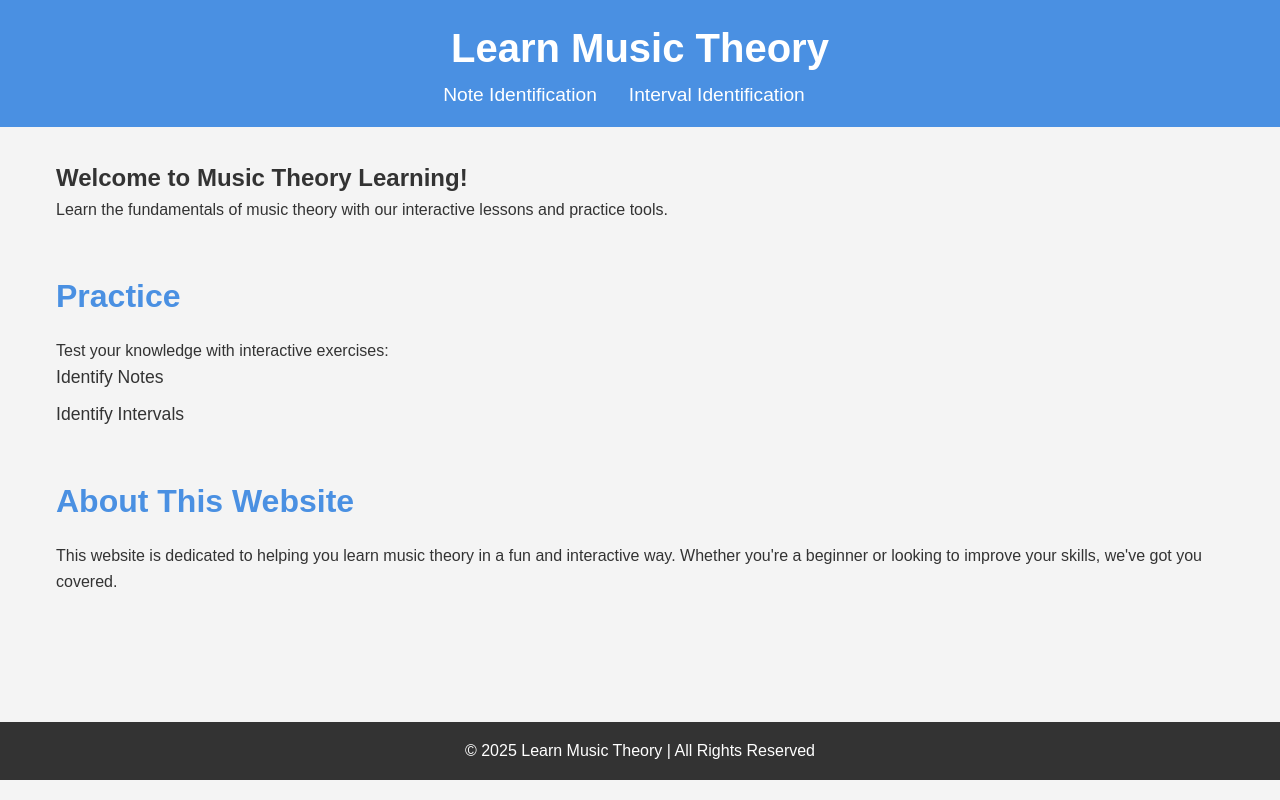
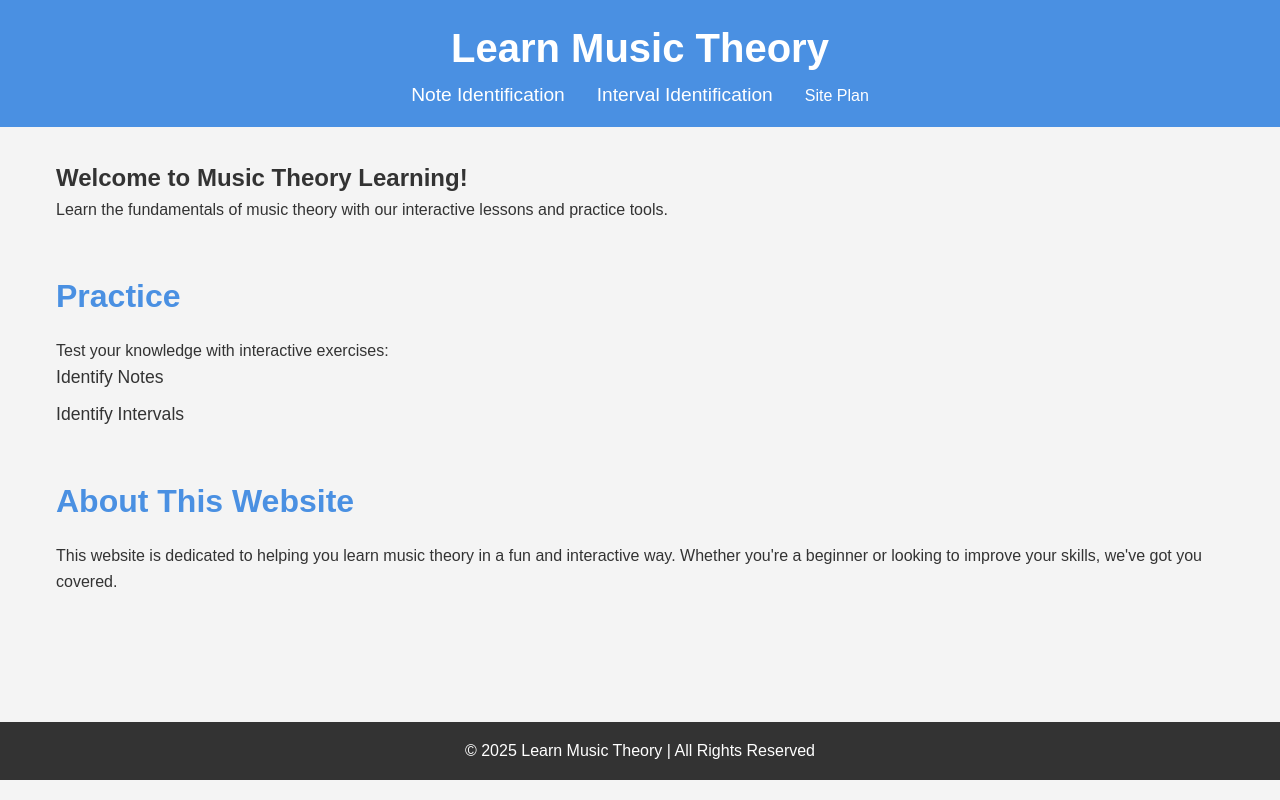
Before and after one commit to timothygal375/wdd131, a plain HTML site: page website/index.html in a window 1280 px wide. Drawn offline with Linux system fonts and the light colour scheme.

Commit message:
link again

```diff
--- a/website/index.html
+++ b/website/index.html
@@ -16,7 +16,7 @@
             <ul>
                 <li><a href="notes_visual/notes.html">Note Identification</a></li>
                 <li><a href="intervals/index.html">Interval Identification</a></li>
-                <li><a href="site-plan.html"></a></li>
+                <li><a href="site-plan.html"></a>Site Plan</li>
             </ul>
         </nav>
     </header>
```
